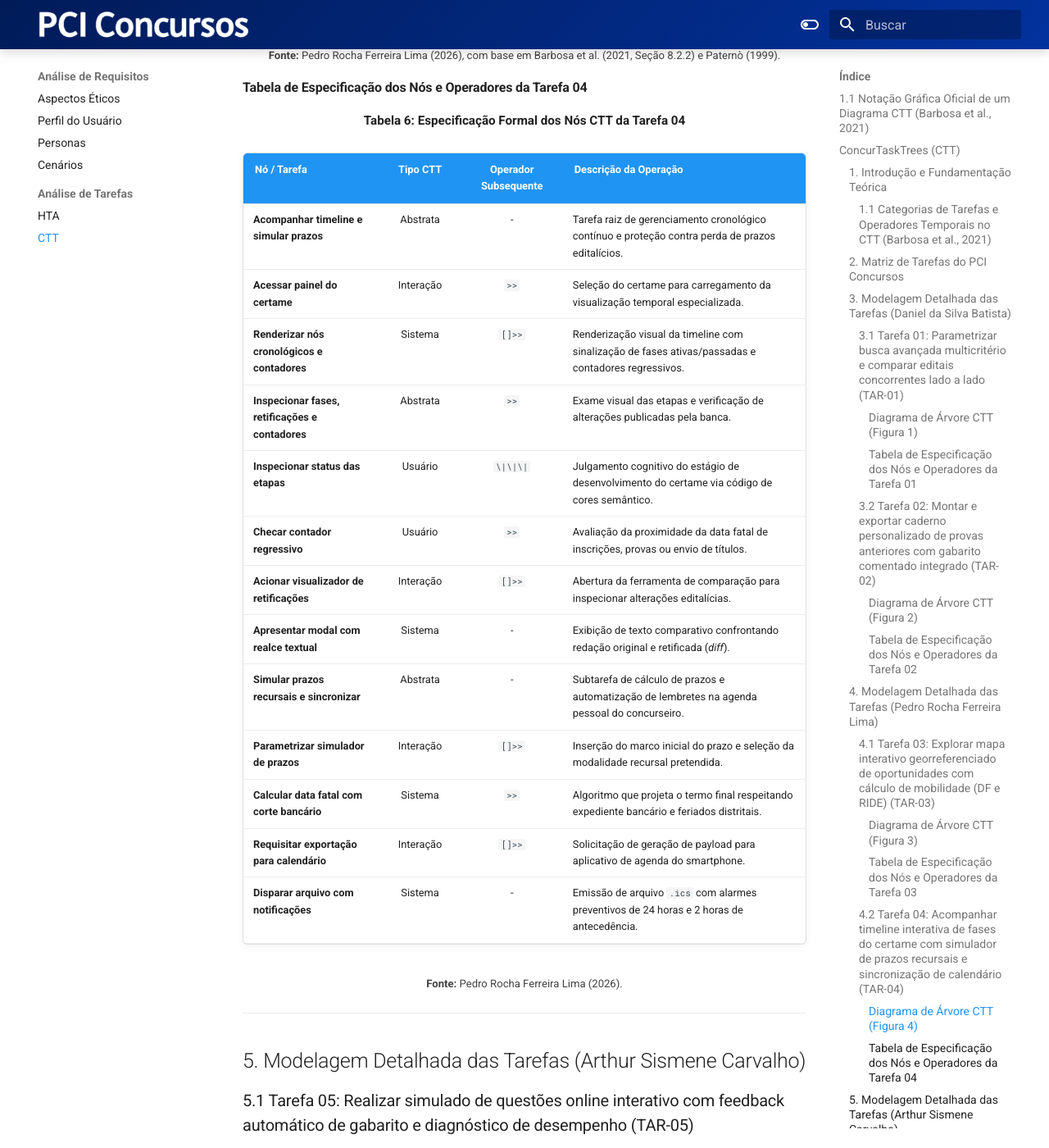
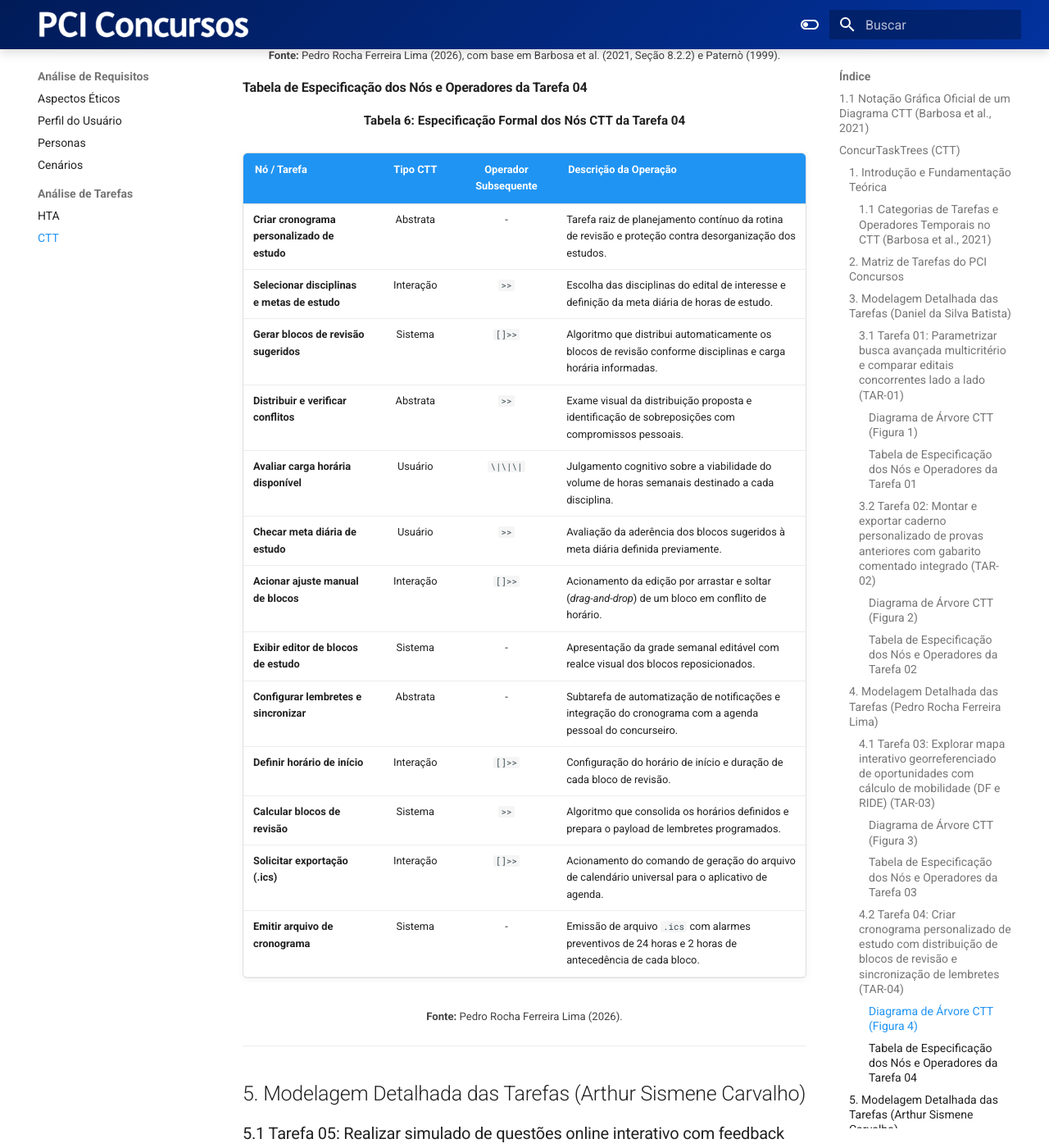
Before and after one commit to Interacao-Humano-Computador/2026.2-Grupo07, an MkDocs documentation site: the page built from docs/analise-de-requisitos/analise-de-tarefas/ctt.md, in a window 1280 px wide and 1400 px high, scrolled down 10177 px. Shown: the whole window at 82% size. Built offline with MkDocs 1.6.1 and Material for MkDocs 9.7.7, drawn with Linux system fonts in a browser that asks for light colours; some of the changed text lies outside the part shown.

Commit message:
Alterações de tarefa e de diagrama

```diff
--- a/docs/analise-de-requisitos/analise-de-tarefas/ctt.md
+++ b/docs/analise-de-requisitos/analise-de-tarefas/ctt.md
@@ -85,7 +85,7 @@ A equipe consolidou a matriz com as oito tarefas oficiais avaliadas no portal, m
 | **TAR-01** | Parametrizar busca avançada multicritério e comparar editais concorrentes lado a lado | Daniel da Silva Batista |
 | **TAR-02** | Montar e exportar caderno personalizado de provas anteriores com gabarito comentado integrado | Daniel da Silva Batista |
 | **TAR-03** | Explorar mapa interativo georreferenciado de oportunidades com cálculo de mobilidade (DF e RIDE) | Pedro Rocha Ferreira Lima |
-| **TAR-04** | Acompanhar timeline interativa de fases do certame com simulador de prazos recursais e sincronização de calendário | Pedro Rocha Ferreira Lima |
+| **TAR-04** | Criar cronograma personalizado de estudo com distribuição de blocos de revisão e sincronização de lembretes | Pedro Rocha Ferreira Lima |
 | **TAR-05** | Realizar simulado de questões online interativo com feedback automático de gabarito e diagnóstico de desempenho | Arthur Sismene Carvalho |
 | **TAR-06** | Buscar oportunidades de estágio de nível superior no DF *(Tarefa não suportada)* | Arthur Sismene Carvalho |
 | **TAR-07** | Acessar videoaulas e dicas teóricas de disciplinas | Leonardo da Silva Lopes Júnior |
@@ -253,9 +253,9 @@ A representação em árvore de tarefas CTT é apresentada na Figura 3, e a espe
 
 ---
 
-### 4.2 Tarefa 04: Acompanhar timeline interativa de fases do certame com simulador de prazos recursais e sincronização de calendário (TAR-04)
+### 4.2 Tarefa 04: Criar cronograma personalizado de estudo com distribuição de blocos de revisão e sincronização de lembretes (TAR-04)
 
-No âmbito do aprimoramento de escopo orientado pelas avaliações docentes, a Tarefa 04 transcende a consulta passiva a editais estáticos. A árvore CTT modela a interação dinâmica com a **Timeline de Fases do Certame**, englobando o monitoramento de marcos temporais em tempo real, a confrontação de retificações por meio de ferramenta visual de alterações (*diff* textual), a utilização de um simulador de prazos de recursos (calculando horários bancários e dias úteis) e a exportação assíncrona de eventos para agendas digitais (.ics / Google Calendar).
+No âmbito do aprimoramento de escopo orientado pelas avaliações docentes, a Tarefa 04 transcende a ausência de qualquer ferramenta de planejamento de estudos no portal. A árvore CTT modela a interação dinâmica com o **Cronograma Personalizado de Estudo**, englobando a seleção de disciplinas e metas diárias, a geração automática de blocos de revisão conforme a carga horária disponível, a detecção e o ajuste manual de conflitos de horário (*drag-and-drop*) e a exportação assíncrona de lembretes para agendas digitais (.ics / Google Calendar).
 
 A árvore de tarefas CTT é apresentada na Figura 4, e sua especificação formal de nós, tipos e operadores temporais é descrita na Tabela 6.
 
@@ -263,13 +263,13 @@ A árvore de tarefas CTT é apresentada na Figura 4, e sua especificação forma
 
 <div align="center" markdown="1">
 
-<p align="center"><b>Figura 4:</b> Representação em Árvore CTT da Tarefa 04 - Timeline interativa com simulador recursal</p>
+<p align="center"><b>Figura 4:</b> Representação em Árvore CTT da Tarefa 04 - Criação de cronograma personalizado de estudo</p>
 
 </div>
 
 <div align="center" markdown="1">
 
-![Representação em Árvore CTT da Tarefa 04 - Timeline interativa com simulador recursal](../../assets/images/ctt/ctt-tar04.svg)
+![Representação em Árvore CTT da Tarefa 04 - Criação de cronograma personalizado de estudo](../../assets/images/ctt/ctt-tar04.svg)
 
 <p align="center" style="font-size: 0.85em; margin-top: -0.4em;"><b>Fonte:</b> Pedro Rocha Ferreira Lima (2026), com base em Barbosa et al. (2021, Seção 8.2.2) e Paternò (1999).</p>
 
@@ -283,19 +283,19 @@ A árvore de tarefas CTT é apresentada na Figura 4, e sua especificação forma
 
 | Nó / Tarefa | Tipo CTT | Operador Subsequente | Descrição da Operação |
 | :--- | :---: | :---: | :--- |
-| **Acompanhar timeline e simular prazos** | Abstrata | - | Tarefa raiz de gerenciamento cronológico contínuo e proteção contra perda de prazos editalícios. |
-| **Acessar painel do certame** | Interação | `>>` | Seleção do certame para carregamento da visualização temporal especializada. |
-| **Renderizar nós cronológicos e contadores** | Sistema | `[]>>` | Renderização visual da timeline com sinalização de fases ativas/passadas e contadores regressivos. |
-| **Inspecionar fases, retificações e contadores** | Abstrata | `>>` | Exame visual das etapas e verificação de alterações publicadas pela banca. |
-| **Inspecionar status das etapas** | Usuário | `\|\|\|` | Julgamento cognitivo do estágio de desenvolvimento do certame via código de cores semântico. |
-| **Checar contador regressivo** | Usuário | `>>` | Avaliação da proximidade da data fatal de inscrições, provas ou envio de títulos. |
-| **Acionar visualizador de retificações** | Interação | `[]>>` | Abertura da ferramenta de comparação para inspecionar alterações editalícias. |
-| **Apresentar modal com realce textual** | Sistema | - | Exibição de texto comparativo confrontando redação original e retificada (*diff*). |
-| **Simular prazos recursais e sincronizar** | Abstrata | - | Subtarefa de cálculo de prazos e automatização de lembretes na agenda pessoal do concurseiro. |
-| **Parametrizar simulador de prazos** | Interação | `[]>>` | Inserção do marco inicial do prazo e seleção da modalidade recursal pretendida. |
-| **Calcular data fatal com corte bancário** | Sistema | `>>` | Algoritmo que projeta o termo final respeitando expediente bancário e feriados distritais. |
-| **Requisitar exportação para calendário** | Interação | `[]>>` | Solicitação de geração de payload para aplicativo de agenda do smartphone. |
-| **Disparar arquivo com notificações** | Sistema | - | Emissão de arquivo `.ics` com alarmes preventivos de 24 horas e 2 horas de antecedência. |
+| **Criar cronograma personalizado de estudo** | Abstrata | - | Tarefa raiz de planejamento contínuo da rotina de revisão e proteção contra desorganização dos estudos. |
+| **Selecionar disciplinas e metas de estudo** | Interação | `>>` | Escolha das disciplinas do edital de interesse e definição da meta diária de horas de estudo. |
+| **Gerar blocos de revisão sugeridos** | Sistema | `[]>>` | Algoritmo que distribui automaticamente os blocos de revisão conforme disciplinas e carga horária informadas. |
+| **Distribuir e verificar conflitos** | Abstrata | `>>` | Exame visual da distribuição proposta e identificação de sobreposições com compromissos pessoais. |
+| **Avaliar carga horária disponível** | Usuário | `\|\|\|` | Julgamento cognitivo sobre a viabilidade do volume de horas semanais destinado a cada disciplina. |
+| **Checar meta diária de estudo** | Usuário | `>>` | Avaliação da aderência dos blocos sugeridos à meta diária definida previamente. |
+| **Acionar ajuste manual de blocos** | Interação | `[]>>` | Acionamento da edição por arrastar e soltar (*drag-and-drop*) de um bloco em conflito de horário. |
+| **Exibir editor de blocos de estudo** | Sistema | - | Apresentação da grade semanal editável com realce visual dos blocos reposicionados. |
+| **Configurar lembretes e sincronizar** | Abstrata | - | Subtarefa de automatização de notificações e integração do cronograma com a agenda pessoal do concurseiro. |
+| **Definir horário de início** | Interação | `[]>>` | Configuração do horário de início e duração de cada bloco de revisão. |
+| **Calcular blocos de revisão** | Sistema | `>>` | Algoritmo que consolida os horários definidos e prepara o payload de lembretes programados. |
+| **Solicitar exportação (.ics)** | Interação | `[]>>` | Acionamento do comando de geração do arquivo de calendário universal para o aplicativo de agenda. |
+| **Emitir arquivo de cronograma** | Sistema | - | Emissão de arquivo `.ics` com alarmes preventivos de 24 horas e 2 horas de antecedência de cada bloco. |
 
 <p align="center" style="font-size: 0.85em; margin-top: -0.6em;"><b>Fonte:</b> Pedro Rocha Ferreira Lima (2026).</p>
 
@@ -633,5 +633,6 @@ flowchart TD
 | `1.4` | 06/10/2026 | Enriquecimento do escopo ergonômico das tarefas no CTT (Issue #14): remodelagem formal da TAR-04 (timeline interativa e sincronização com calendário), TAR-05 (simulados parametrizados, feedback imediato e diagnóstico analítico) e TAR-08 (central de alertas inteligentes com filtros multicritério e Double Opt-In sob a LGPD), alinhando operadores temporais (>>, []>>, \|\|\|, [>, \|>, *) às diretrizes do Grupo 06. | Leonardo da Silva Lopes Júnior | Daniel da Silva Batista |
 | `1.5` | 09/10/2026 | Atendimento às OBS da avaliação docente: consolidação da matriz em exatamente 8 tarefas dos 4 integrantes ativos, padronização visual dos diagramas CTT no estilo do livro (Barbosa e Silva, 2010) eliminando tons rosados, correção do cabeçalho da Tabela de Contribuição e adequação de Referências Bibliográficas (ABNT). | Daniel da Silva Batista | Pedro Rocha Ferreira Lima, Arthur Sismene Carvalho |
 | `1.6` | 22/10/2026 | Remodelagem formal da Tarefa 08 (TAR-08) no CTT: modelagem da árvore de tarefas do Calendário Pessoal de Concursos com operadores temporais formais (>>, []>>, [], |||) e tabela de especificação de nós (Tabela 10), atendendo ao feedback docente. | Leonardo da Silva Lopes Júnior | Daniel da Silva Batista |
+| `1.7` | 25/10/2026 | Remodelagem formal da Tarefa 04 (TAR-04) no CTT: substituição da árvore de timeline de acompanhamento de certame pela árvore de Criação de Cronograma Personalizado de Estudo (Figura 4 e Tabela 6), com operadores temporais formais (`>>`, `[]>>`, `\|\|\|`) para distribuição de blocos de revisão e sincronização de lembretes. | Daniel da Silva Batista | Pedro Rocha Ferreira Lima |
 
 </div>
```
Also changed, not shown: docs/analise-de-requisitos/analise-de-tarefas/hta.md (+17 -19 lines), docs/assets/images/ctt/ctt-tar04.svg, docs/assets/images/hta/hta-tar04.svg.
